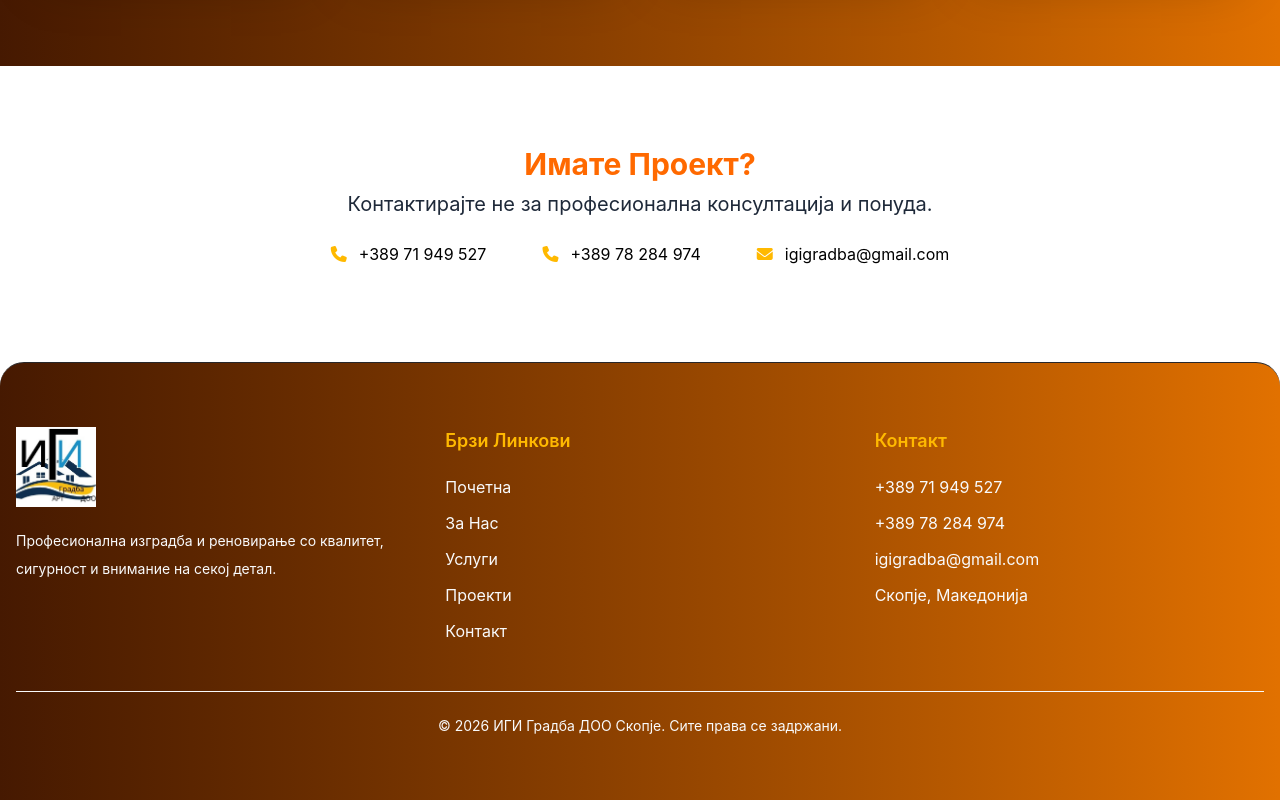
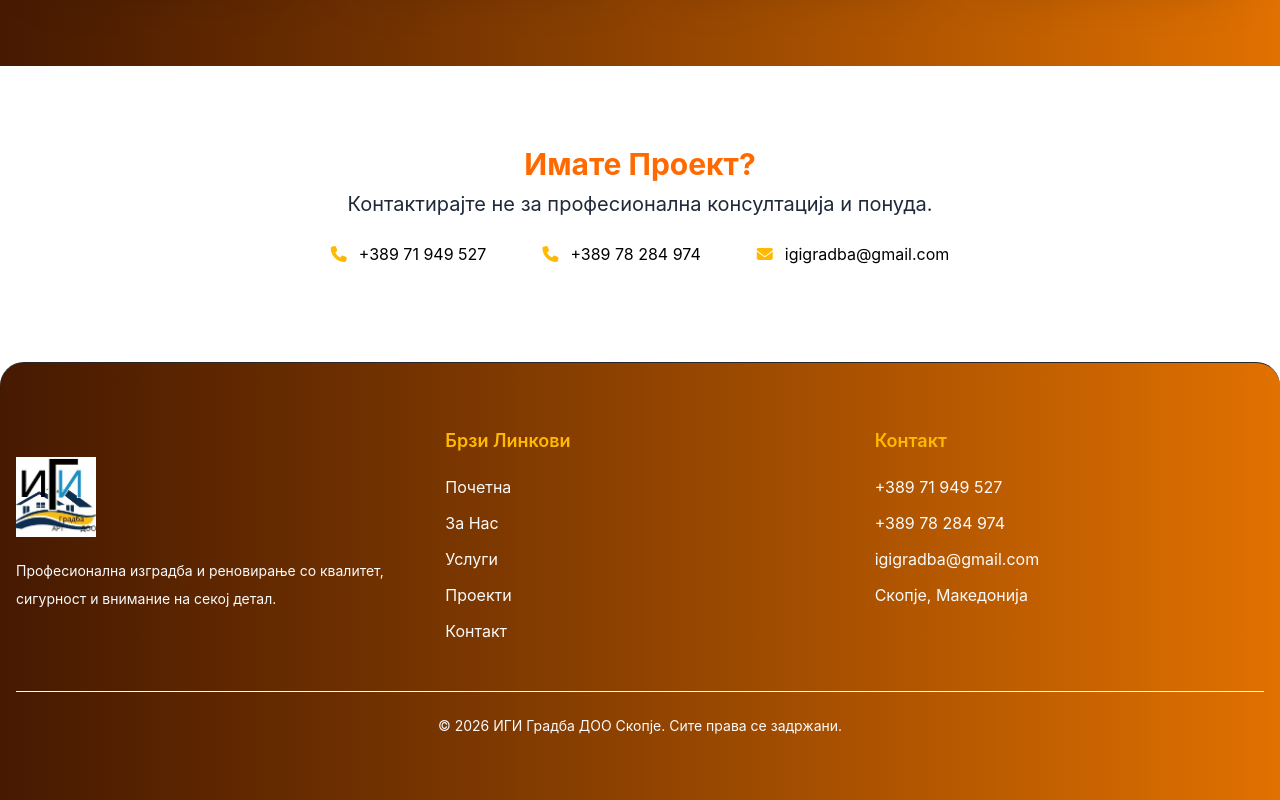
Before and after one commit to Facenam3/igigradba, a React (Vite) app in the folder igi-gradba/: page / in a window 1280 px wide. Shown: the part 3684-4484 px from the top of the page. Built offline with nearby package versions, Linux system fonts and the light colour scheme.

Commit message:
updated footer

```diff
--- a/igi-gradba/src/pages/layout/Footer.jsx
+++ b/igi-gradba/src/pages/layout/Footer.jsx
@@ -7,9 +7,9 @@ export default function Footer() {
         <footer className="bg-gradient-to-r from-amber-950 to-amber-600 text-white rounded-t-3xl py-12 lg:py-16 px-4 border-t border-zinc-800">
             <div className="container mx-auto">
 
-                <div className="grid grid-cols-1 md:grid-cols-2 lg:grid-cols-3 gap-10 text-center lg:text-left">
+                <div className="grid grid-cols-1 lg:grid-cols-3 gap-10 text-center lg:text-left">
 
-                    <div className="flex flex-col gap-5">
+                    <div className="flex flex-col lg:items-baseline lg:justify-baseline items-center justify-center gap-5">
                         <Logo />
 
                         <p className="text-sm leading-7 text-gray-50 max-w-sm">
```
